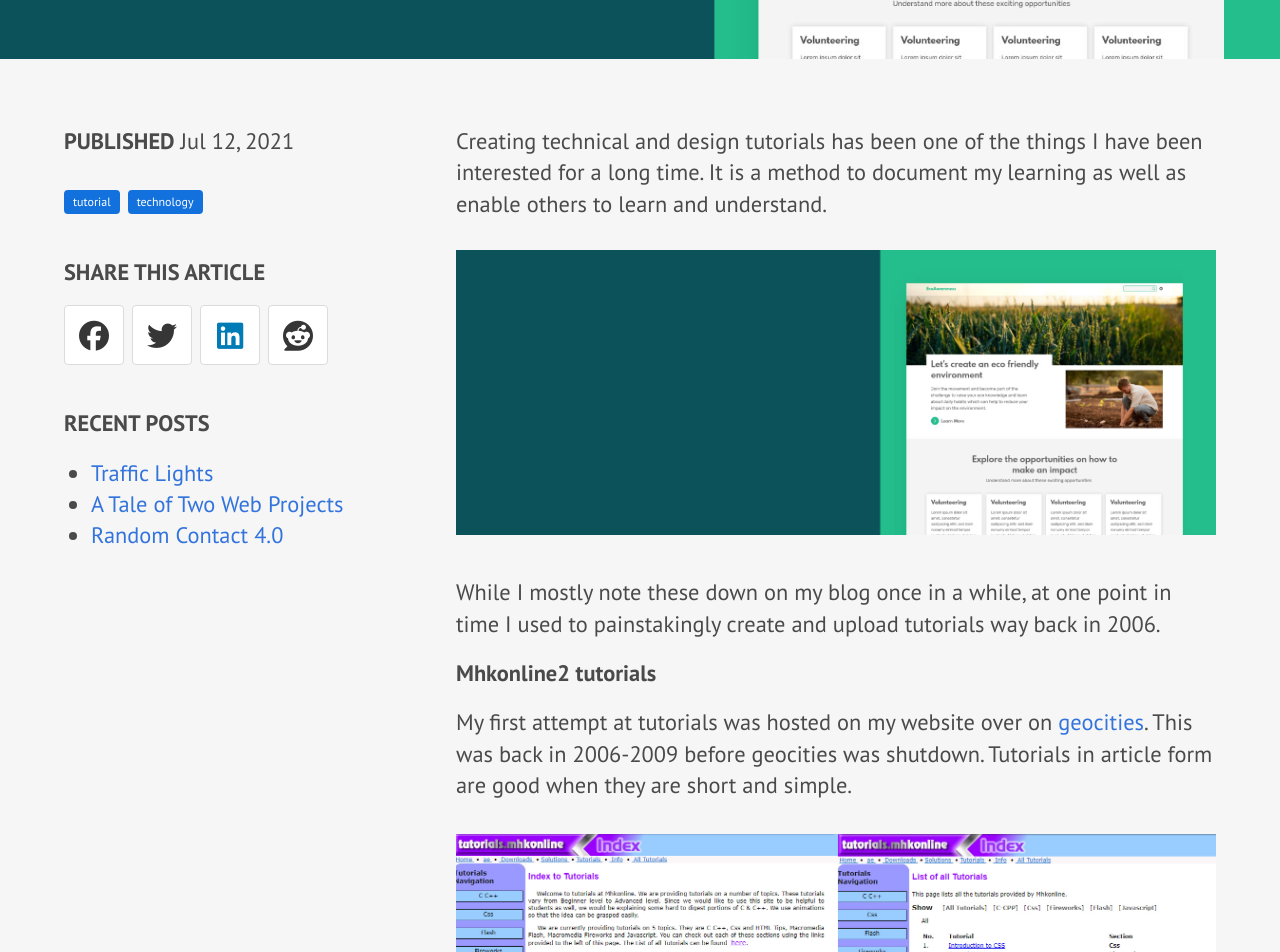
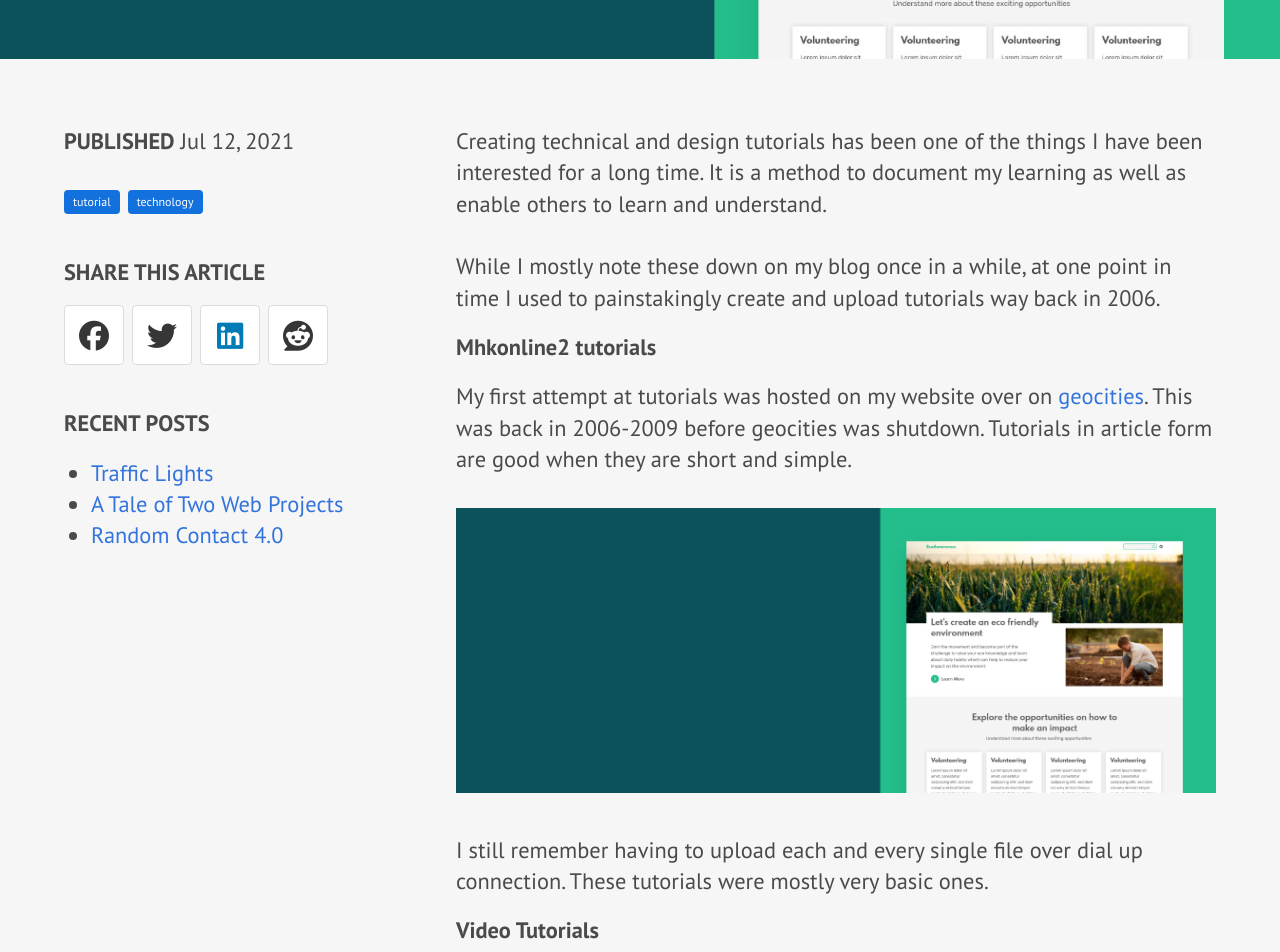
Before and after one commit to midhunhk/midhunhk.github.io, a Jekyll site: the page built from _posts/2021-07-12-technical-tutorials.md, in a window 1280 px wide. Shown: the part 400-1352 px from the top of the page. Built offline with Jekyll 4.4.1, drawn with Linux system fonts in a browser that asks for light colours; nearby versions of some CDN libraries; comment, search, counter and statistics services are not loaded; a style sheet for code colours, icons or effects is not loaded.

Commit message:
temp update

```diff
--- a/_posts/2021-07-12-technical-tutorials.md
+++ b/_posts/2021-07-12-technical-tutorials.md
@@ -10,13 +10,12 @@
 tags: [tutorial, technology]
 ---
 Creating technical and design tutorials has been one of the things I have been interested for a long time. It is a method to document my learning as well as enable others to learn and understand.<br/><br/>
-![First Tutorials website](/public/images/2021/07/12/video_tutorial.jpg)
 While I mostly note these down on my blog once in a while, at one point in time I used to painstakingly create and upload tutorials way back in 2006.
 <!-- more -->
 
 ## Mhkonline2 tutorials
 My first attempt at tutorials was hosted on my website over on [geocities](https://en.wikipedia.org/wiki/Yahoo!_GeoCities). This was back in 2006-2009 before geocities was shutdown. Tutorials in article form are good when they are short and simple.
-![First Tutorials website](/public/images/2021/07/12/mhkonline2_tutorials.jpg)
+![First Tutorials website](/public/images/2021/07/12/video_tutorial.jpg)
 I still remember having to upload each and every single file over dial up connection. These tutorials were mostly very basic ones.
 
 ## Video Tutorials
```
